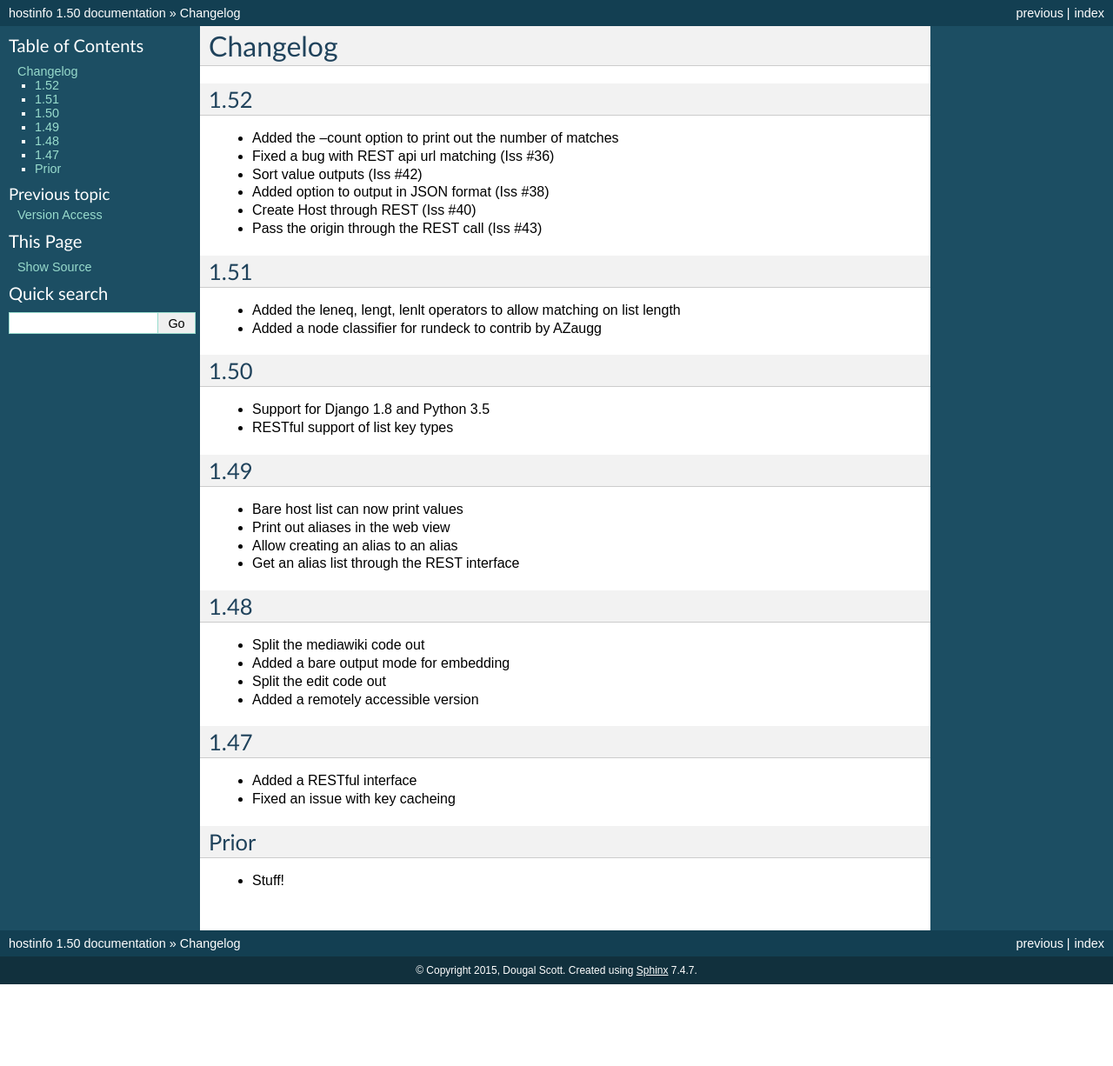
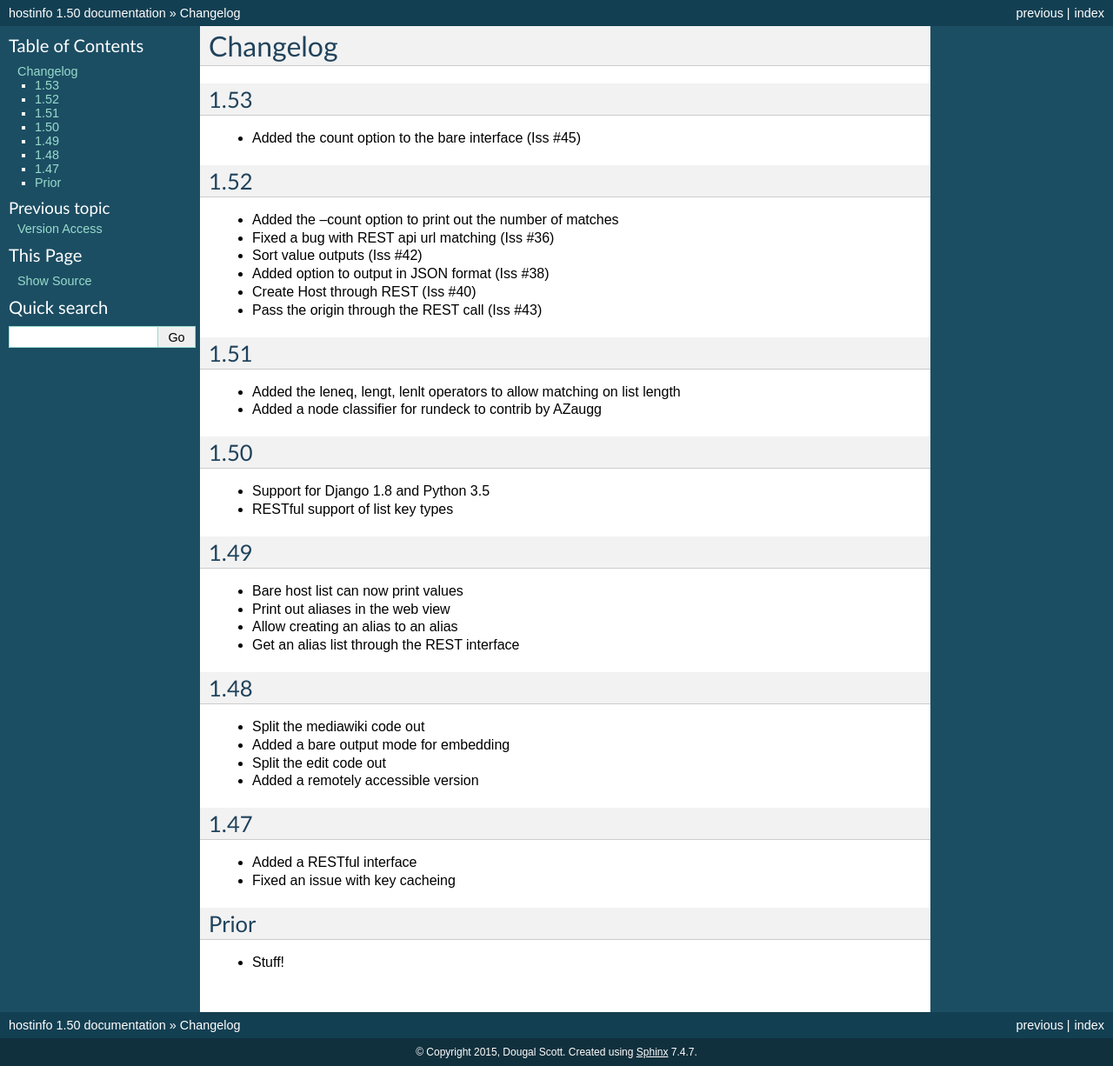
Before and after one commit to dwagon/Hostinfo, a Sphinx documentation site: the page built from docs/changelog.rst, in a window 1280 px wide. Shown: the whole page at 87% size. Built offline with Sphinx 7.4.7, drawn with Linux system fonts in a browser that asks for light colours; before the commit the page ends 1132 px from its top, so only the background shows below that.

Commit message:
Updated changelog

```diff
--- a/docs/changelog.rst
+++ b/docs/changelog.rst
@@ -1,5 +1,9 @@
 Changelog
 ---------
+
+1.53
+====
+* Added the count option to the bare interface (Iss #45)
 
 1.52
 ====
```
